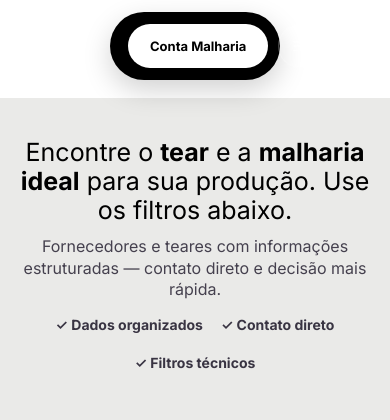
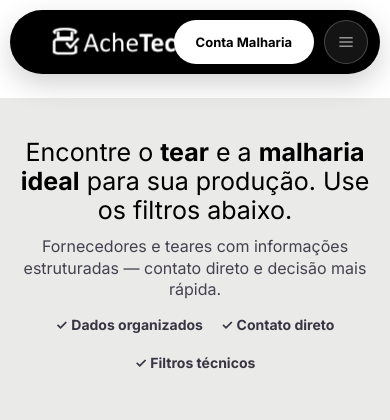
Before and after one commit to AdminAcheTece/AcheTece, a Flask app: page / in a window 390 px wide. Shown: the top 420 px of the page. Run offline with Flask 3, Linux system fonts and the light colour scheme; data that the repository does not hold is empty; some libraries are stand-ins or nearby versions.

Commit message:
Update header.css

```diff
--- a/static/header.css
+++ b/static/header.css
@@ -26,7 +26,7 @@ body.header-v1 .navbar{
   background:#000 !important;
   border-radius:9999px !important;
 
-  width: calc(100% - var(--nav-width-desktop)) !important;
+  width: calc(100% - var(--nav-width-desktop, 220px)) !important;
   max-width:none !important;
   margin:0 !important;
   padding: var(--nav-pad-y) var(--nav-pad-x) !important;
@@ -137,3 +137,19 @@ body.header-v1 .btn-menu svg{
 @media (min-width:901px){
   body.header-v1 .btn-menu{ display:none !important; }
 }
+
+/* ✅ Correção definitiva: header SEMPRE largo no mobile */
+@media (max-width:900px){
+  body.header-v1 .navbar{
+    top: 10px !important;
+    width: calc(100% - 20px) !important;      /* ✅ largura correta no mobile */
+    border-radius: 34px !important;
+
+    /* padding controlado (com fallback) */
+    padding: 10px var(--nav-mobile-pad-right, 12px) 10px var(--nav-mobile-pad-left, 6px) !important;
+  }
+
+  /* ✅ força logo e botões existirem no mobile */
+  body.header-v1 .header-left{ display:flex !important; }
+  body.header-v1 .btn-menu{ display:inline-flex !important; }
+}
```
